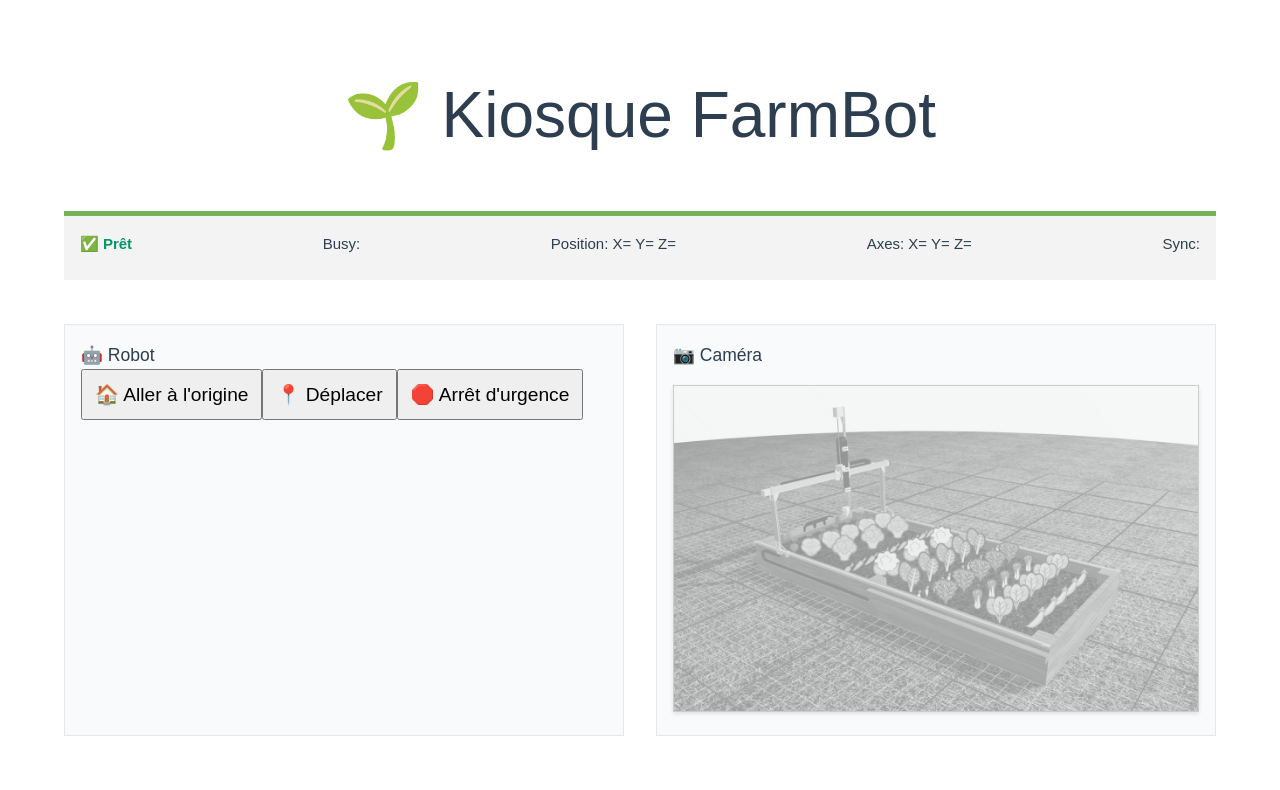
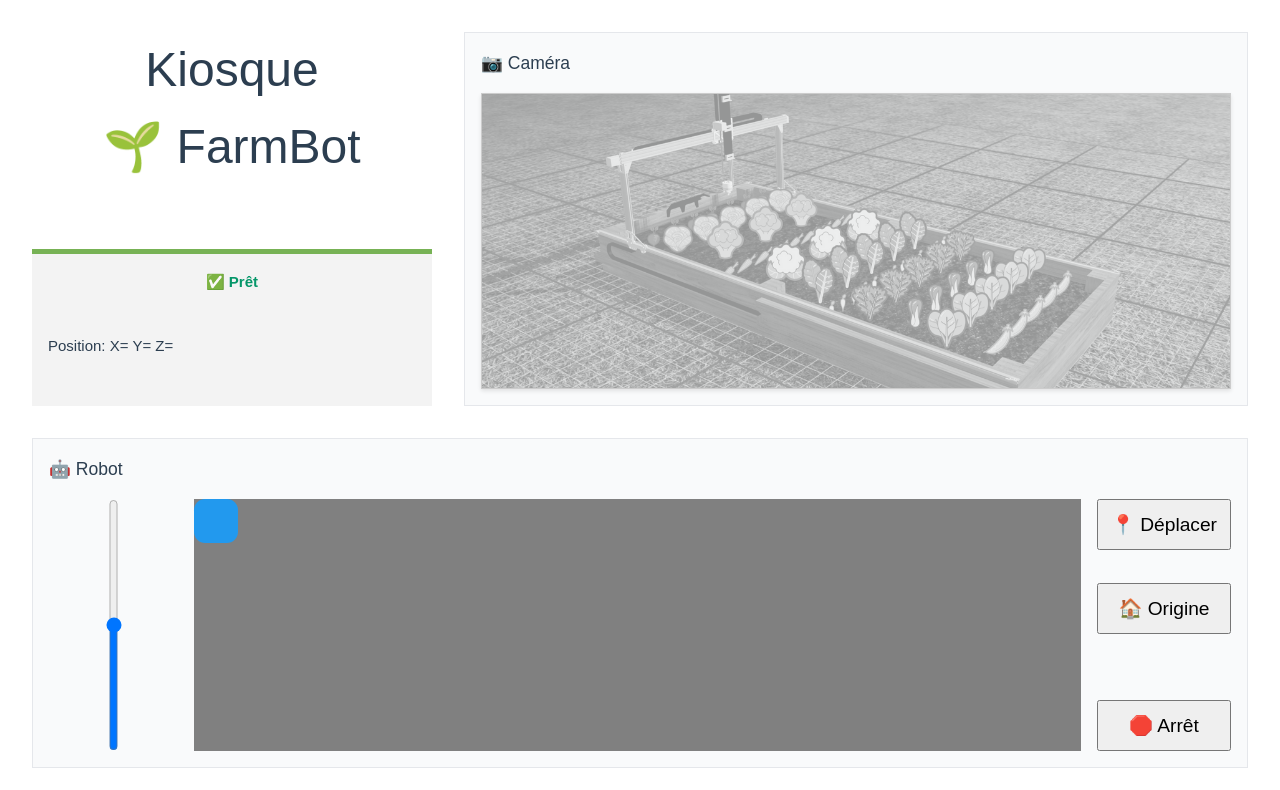
Before and after one commit to nbourre/farmbot, a Vue app in the folder frontend/farmbot-kiosk-frontend/: page / in a window 1280 px wide. Shown: the top 790 px of the page. Built offline with nearby package versions, Linux system fonts and the light colour scheme; no server answers.

Commit message:
basic drag and drop

```diff
--- a/frontend/farmbot-kiosk-frontend/package.json
+++ b/frontend/farmbot-kiosk-frontend/package.json
@@ -12,6 +12,7 @@
   },
   "dependencies": {
     "axios": "^1.9.0",
+    "interactjs": "^1.10.27",
     "pinia": "^3.0.1",
     "vue": "^3.5.13",
     "vue-router": "^4.5.0"
--- a/frontend/farmbot-kiosk-frontend/src/App.vue
+++ b/frontend/farmbot-kiosk-frontend/src/App.vue
@@ -1,35 +1,54 @@
 <template>
     <div class="dashboard">
-      <h1 style="text-align: center; font-size: 4rem;">🌱 Kiosque FarmBot</h1>
+      <div style="display: grid; grid-template-columns: 400px auto; grid-template-rows: auto auto; gap: 2rem;">
+        <h1 style="font-size: 3rem; text-align: center;">Kiosque<br>🌱 FarmBot</h1>
+        <div style="display: flex; flex-direction: column;">
 
           <div class="status-block">
+            <div style="text-align: center;">
               <div v-if="status.busy" class="busy-indicator">
                   🔄 En mouvement...
               </div>
               <div v-else class="idle-indicator">
                   ✅ Prêt
               </div>
-          <p><strong>Busy:</strong> {{ status.busy }}</p>
-          <p><strong>Position:</strong> X={{ status.position?.x }} Y={{ status.position?.y }} Z={{ status.position?.z }}</p>
-          <p><strong>Axes:</strong> X={{ status.axis_states?.x }} Y={{ status.axis_states?.y }} Z={{ status.axis_states?.z }}</p>
-          <p><strong>Sync:</strong> {{ status.sync_status }}</p>
             </div>
 
-      <div id="controls">
-        <div class="robot-block block">
-            <h3>🤖 Robot</h3>
+            <p>
+              <strong>Position:</strong>
+              X={{ status.position?.x }}
+              Y={{ status.position?.y }}
+              Z={{ status.position?.z }}
+            </p>
 
-            <button @click="goHome">🏠 Aller à l'origine</button>
-            <button @click="move">📍 Déplacer</button>
-            <button @click="lock">🛑 Arrêt d'urgence</button>
+          </div>
         </div>
 
-        <div class="camera-block block">
+        <div style="grid-column: 2; grid-row: 1 / span 2;" class="camera-block block">
             <h3>📷 Caméra</h3>
 
             <div v-if="photoError" class="error">{{ photoError }}</div>
 
             <img v-if="cameraUrl" :src="cameraUrl" alt="Photo FarmBot" class="camera-image" />
+        </div>
+      </div>
+
+      <div class="robot-block block">
+        <h3>🤖 Robot</h3>
+
+        <div style="flex-grow: 1; display: flex; gap: 1rem;">
+          <input v-model="zSlider" type="range" min="0" max="1" step="0.001" orient="vertical" style="appearance: slider-vertical;">
+
+          <div ref="dragParent" style="flex-grow: 1; background-color: gray;">
+            <div class="draggable"></div>
+          </div>
+
+          <div style="display: grid; justify-items: normal; align-items: start; grid-template-rows: repeat(3, auto); grid-template-columns: auto;">
+            <button @click="move">📍 Déplacer</button>
+            <button @click="goHome">🏠 Origine</button>
+
+            <button @click="lock" style="align-self: end;">🛑 Arrêt</button>
+          </div>
         </div>
       </div>
 
@@ -72,11 +91,15 @@
 </template>
 
 <script setup>
-import { ref, onMounted } from 'vue'
+import { ref, reactive, onMounted, useTemplateRef } from 'vue'
+
 import axios from 'axios'
+import interact from 'interactjs'
 
 // Change this to match your backend address
 const API_BASE = 'http://localhost:8000'
+
+const dragParent = useTemplateRef('dragParent')
 
 const result = ref('')
 const errorMessage = ref('')
@@ -89,13 +112,27 @@
 const y = ref(null)
 const z = ref(null)
 
+const zSlider = ref(0.5)
+const dragPosition = reactive({
+  x: 0,
+  y: 0
+})
+
 async function move() {
     errorMessage.value = ''
     const params = {}
 
-    if (typeof x.value === 'number' && !isNaN(x.value)) params.x = x.value
-    if (typeof y.value === 'number' && !isNaN(y.value)) params.y = y.value
-    if (typeof z.value === 'number' && !isNaN(z.value)) params.z = z.value
+    const dragSize = 44
+    const z = 1 - zSlider.value
+    const {width, height} = dragParent.value.getBoundingClientRect()
+    const x = dragPosition.x / (width - dragSize)
+    const y = 1 - (dragPosition.y / (height - dragSize))
+
+    if (typeof x.value === 'number' && !isNaN(x.value)) params.x = x
+    if (typeof y.value === 'number' && !isNaN(y.value)) params.y = y
+    if (typeof z.value === 'number' && !isNaN(z.value)) params.z = z
+
+    console.log({x,y,z})
 
     if (Object.keys(params).length === 0) {
         errorMessage.value = '❌ Aucune valeur valide à envoyer.'
@@ -174,6 +211,27 @@
 onMounted(() => {
   fetchLiveStatus()
   setInterval(fetchLiveStatus, 2000)
+
+  interact('.draggable').draggable({
+   modifiers: [
+    interact.modifiers.restrictRect({
+      restriction: 'parent',
+      endOnly: true
+    }),
+  ],
+    listeners: {
+      start (event) {
+        // console.log(event.type, event.target)
+      },
+      move (event) {
+        dragPosition.x += event.dx
+        dragPosition.y += event.dy
+
+        event.target.style.transform =
+          `translate(${dragPosition.x}px, ${dragPosition.y}px)`
+      },
+    }
+  })
 })
 
 
@@ -183,7 +241,7 @@
 
 .dashboard {
   height: 100%;
-  padding: 4rem;
+  padding: 2rem;
   font-family: sans-serif;
   font-weight: normal;
   display: flex;
@@ -198,10 +256,13 @@
   gap: 2rem;
 }
 
-#controls {
-  display: grid;
-  grid-template-columns: repeat(2, 1fr);
-  gap: 2rem;
+.draggable {
+  width: 44px;
+  aspect-ratio: 1;
+  background-color: #29e;
+  color: white;
+  border-radius: 0.75em;
+  user-select: none;
 }
 
 .section {
@@ -246,7 +307,9 @@
   padding: 1rem;
   border-top: 5px solid #77b255;
   display: flex;
-  justify-content: space-between;
+  flex-direction: column;
+  flex-grow: 1;
+  gap: 2rem;
 }
 
 .busy-indicator {
@@ -261,6 +324,19 @@
   margin-bottom: 0.5rem;
 }
 
+.camera-block {
+  display: flex;
+  flex-direction: column;
+  gap: 1rem;
+}
+
+.robot-block {
+  display: flex;
+  flex-direction: column;
+  gap: 1rem;
+  flex-grow: 1;
+}
+
 .block {
   padding: 1rem;
   background-color: #f9fafb;
@@ -268,8 +344,9 @@
 }
 
 .camera-image {
-  margin-top: 1rem;
-  max-width: 100%;
+  object-fit: cover;
+  width: 100%;
+  height: 296px;
   border: 1px solid #ccc;
   box-shadow: 0 2px 4px rgba(0,0,0,0.1);
 }
```
Also changed, not shown: 1 other file (tests, documents, lock files or other folders). Lines whose indentation alone changed are shown as unchanged.
